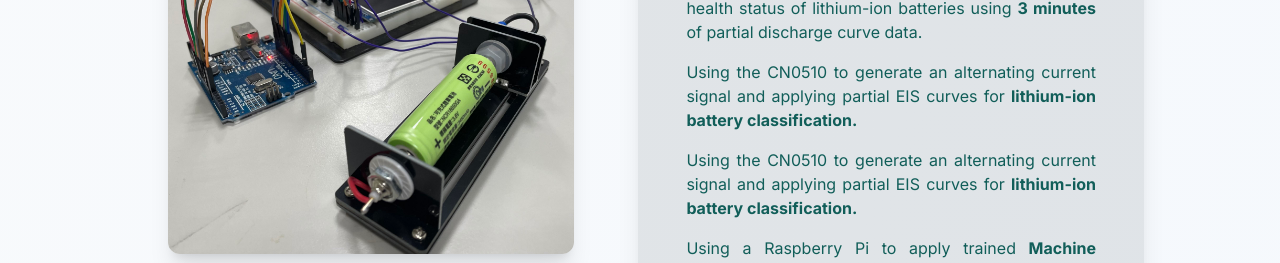
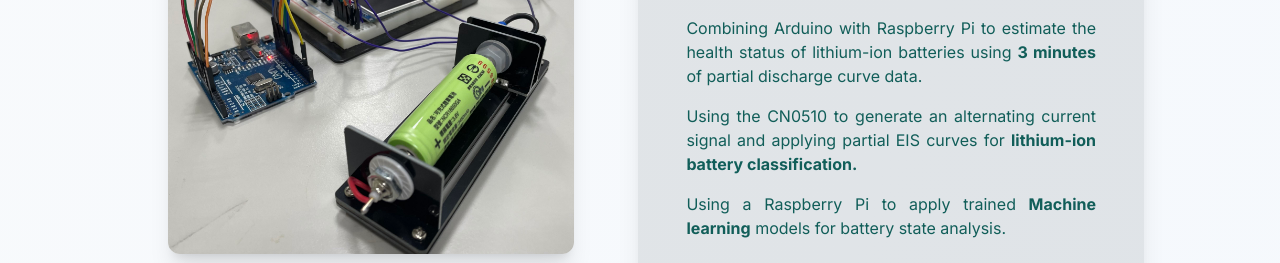
Before and after one commit to Ko0105/Webpage, a Next.js app: page /project in a window 1280 px wide. Shown: the part 1040-1303 px from the top of the page. Built offline with nearby package versions, Linux system fonts and the light colour scheme.

Commit message:
revise text

```diff
--- a/src/view/project/Raspberry.tsx
+++ b/src/view/project/Raspberry.tsx
@@ -62,13 +62,6 @@ const Raspberry = (props: RaspberryProps) => {
       </li>
 
       <li className="pt-4">
-        Using the CN0510 to generate an alternating current signal and
-        applying partial EIS curves for{" "}
-        <span className="font-bold">
-          lithium-ion battery classification.
-        </span>
-      </li>
-      <li className="pt-4">
       Using a Raspberry Pi to apply trained  <span className="font-bold">Machine learning</span> models for battery state analysis.
       </li>
 
```
